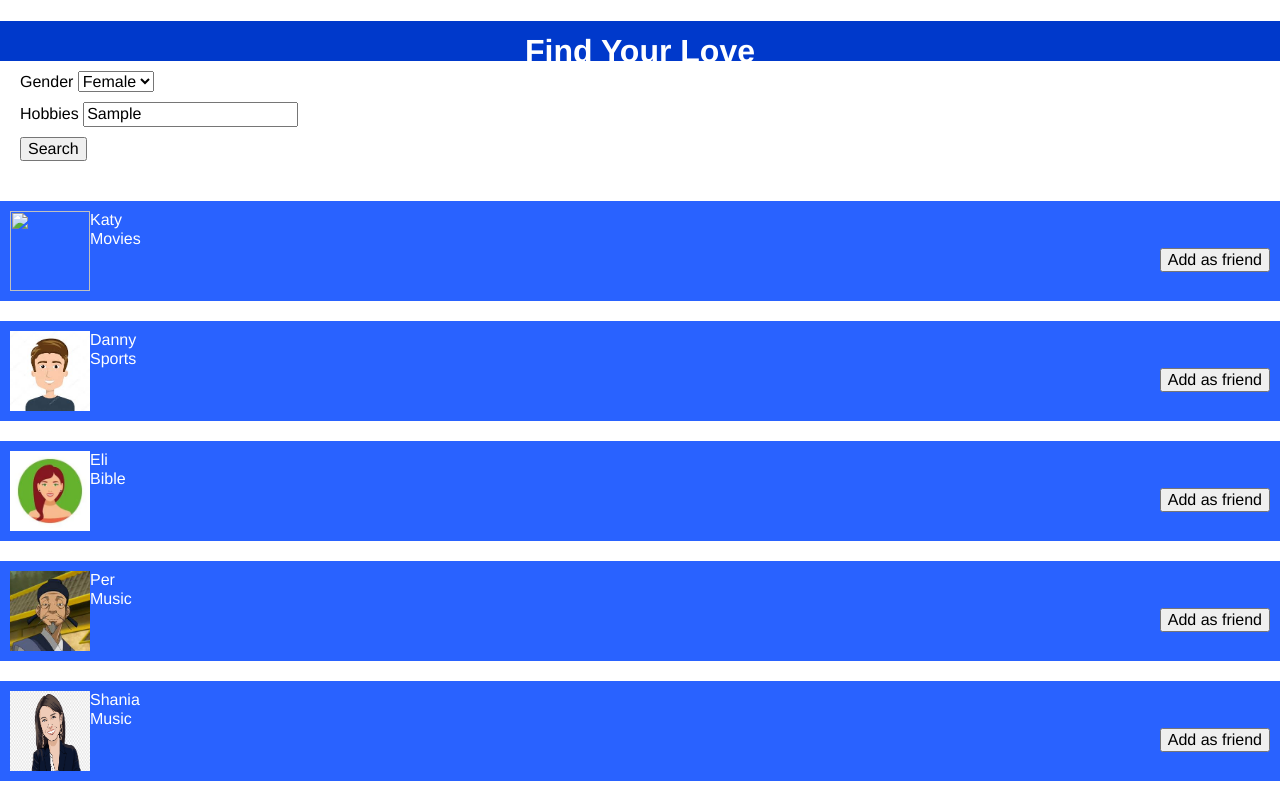
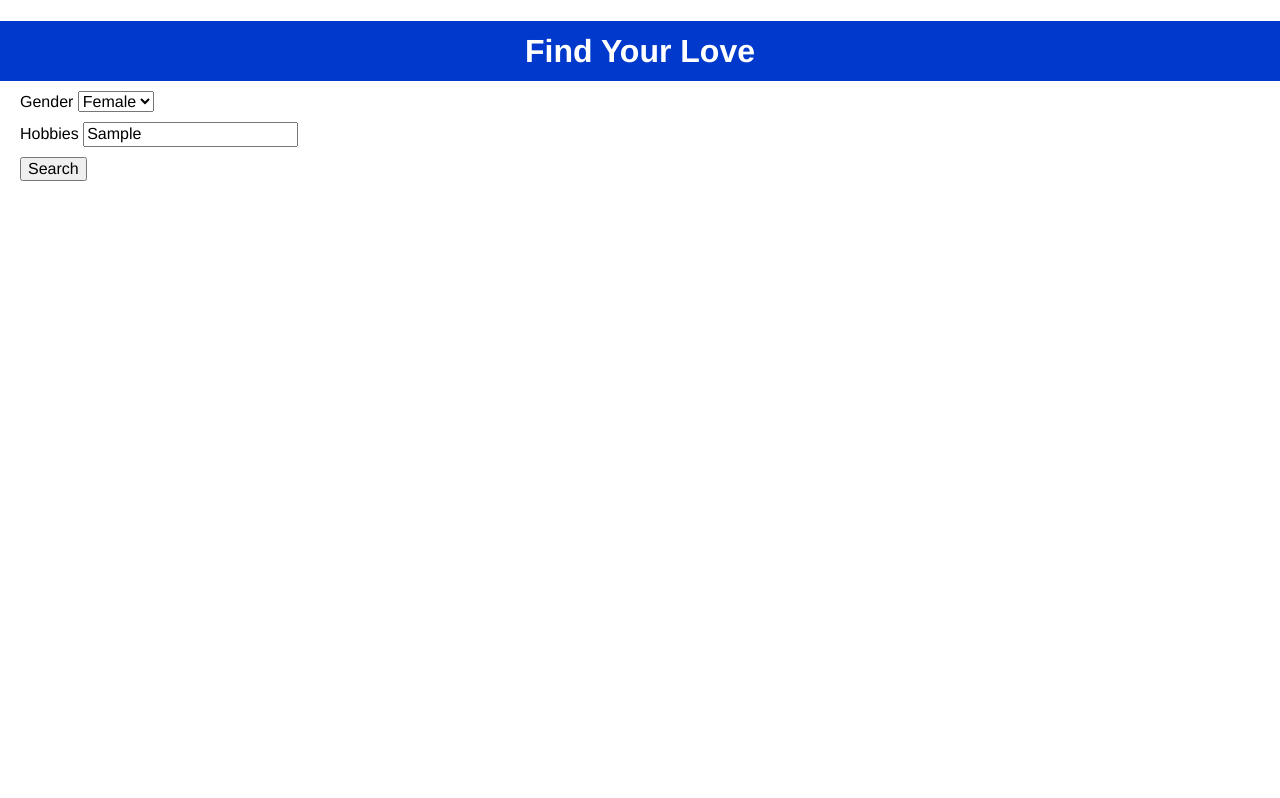
Before and after one commit to DaniPinelli/findYourLove, a plain HTML site: page index.html in a window 1280 px wide. Both pictures are taken after typing "Sample" into the empty fields and a click on the button "Search". Shown: the top 798 px of the page. Drawn offline with Linux system fonts and the light colour scheme.

Commit message:
Search running

```diff
--- a/css/style.css
+++ b/css/style.css
@@ -5,7 +5,7 @@ body{
 #header{
     margin-top: 0px;
     text-align: center;
-    height:40px;
+    height:60px;
     line-height: 40px;
     background: #0039cb;
 }
--- a/js/index.js
+++ b/js/index.js
@@ -60,8 +60,7 @@ window.addEventListener('load', () => {
     let search = () => {
 
             let hobbyField = document.getElementById('hobby');
-            let hobby = hobbyField.value;
-
+            let hobby = hobbyField.value.toLowerCase().trim();
 
             let genderField = document.getElementById('gender');
             let selected = genderField.selectedIndex;
@@ -72,16 +71,21 @@ window.addEventListener('load', () => {
             let numUsers = users.length;
 
             for (let i = 0; i < numUsers; i++) {
+
+            if(gender == users[i].gender) {
+                if(hobby == '' || hobby == users[i].hobby.toLowerCase()){
                     resultsHTML += '<div class="person-row">\
                     <img src=" ' + users[i].avatar + ' " />\
                     <div class="person-info">\
                     <div>' + users[i].name + '</div>\
                     <div>' + users[i].hobby + '</div></div>\
                     <button>Add as friend</button></div>'
+                }
+            }
 
 
+        }
         results.innerHTML = resultsHTML;
-        }
     }
 
     let results = document.getElementById('results');
```
Lines whose indentation alone changed are shown as unchanged.
